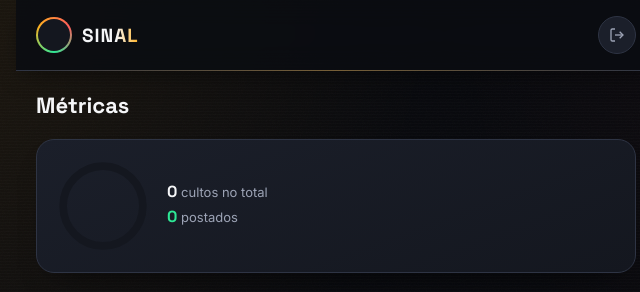
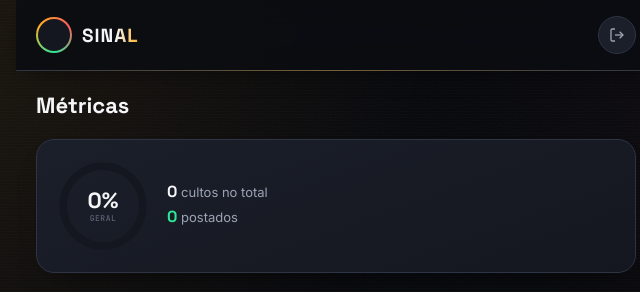
Before and after one commit to wtfditoh/Sinal, a website with bundled scripts: page metricas.html in a window 1280 px wide. Shown: the top 292 px of the page, 304-944 px from the left. Built offline with nearby package versions, Linux system fonts and the light colour scheme; no server answers.

Commit message:
Update .anel-grande styles for positioning and flex

```diff
--- a/style.css
+++ b/style.css
@@ -617,7 +617,12 @@ main { flex: 1; padding: 20px; padding-bottom: 90px; }
   margin-bottom: 22px;
   box-shadow: 0 16px 32px -20px rgba(0,0,0,0.7);
 }
-.anel-grande { width: 92px; height: 92px; }
+.anel-grande {
+  position: relative;
+  width: 92px;
+  height: 92px;
+  flex-shrink: 0;
+}
 .anel-grande .anel-pct { font-size: 22px; }
 .metrica-hero-info { flex: 1; }
 .metrica-hero-linha {
```
